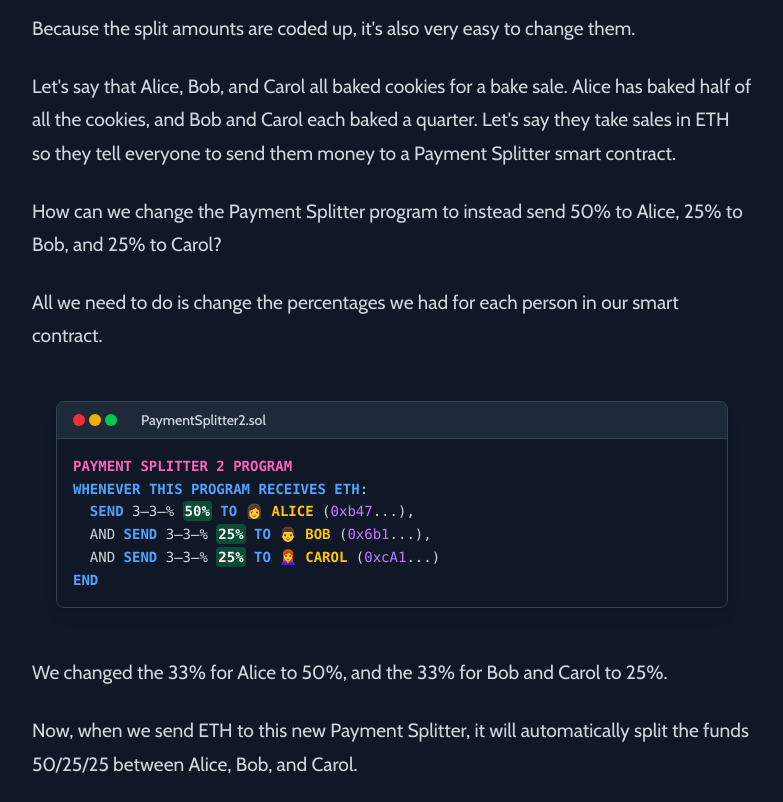
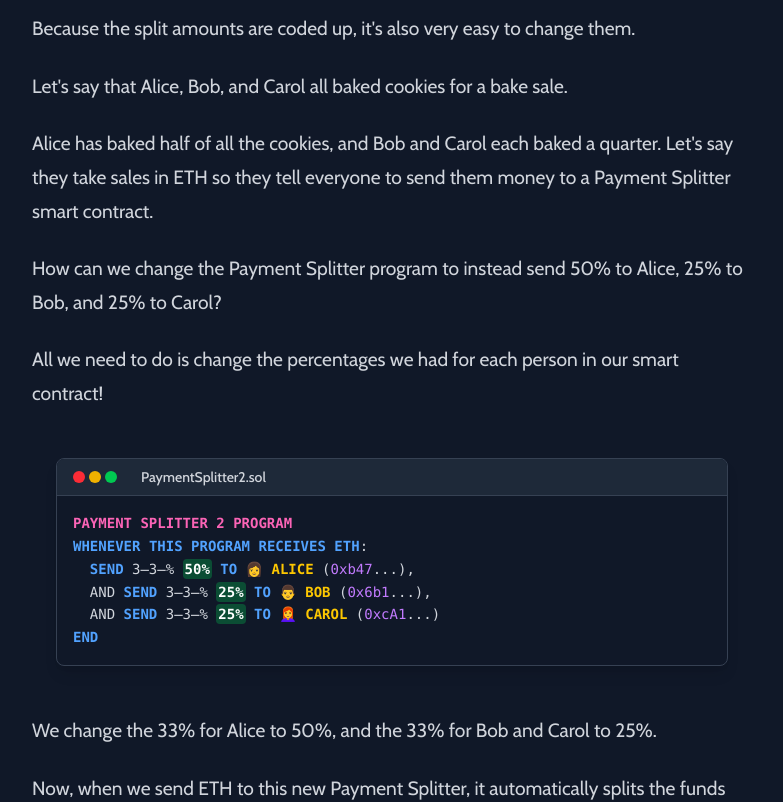
Before and after one commit to sudo-owen/explain-eth, a React (Vite) app: page /apps in a window 1280 px wide. Shown: the part 2980-3782 px from the top of the page, without its empty margins (248-1031 px from the left). Built offline with nearby package versions, Linux system fonts and the light colour scheme.

Commit message:
nit: wording

```diff
--- a/src/pages/AppsPage.tsx
+++ b/src/pages/AppsPage.tsx
@@ -81,7 +81,7 @@ const AppsPage: React.FC = () => {
               <p className="text-gray-300 leading-relaxed mb-8">
                 Let's look at a simplified smart contract{" "}
                 <FootnoteRef id="contract">
-                  This is just a simplified example that doesn't use real code,
+                  This is a simplified example that doesn't use real code,
                   of course. To learn more, check out{" "}
                   <a
                     href="https://docs.soliditylang.org/en/v0.8.30/introduction-to-smart-contracts.html"
@@ -155,7 +155,7 @@ END`}
               </p>
 
               <p className="text-gray-300 leading-relaxed mb-6">
-                Once the program receives ETH, it will automatically do its job and split the
+                Once the program receives ETH, it'll automatically do its job and split the
                 funds three ways between Alice, Bob, and Carol.
               </p>
 
@@ -191,7 +191,11 @@ END`}
 
               <p className="text-gray-300 leading-relaxed mb-6">
                 Let's say that Alice, Bob, and Carol all baked cookies for a
-                bake sale. Alice has baked half of all the cookies, and Bob and
+                bake sale.
+              </p>
+
+              <p className="text-gray-300 leading-relaxed mb-6">
+                Alice has baked half of all the cookies, and Bob and
                 Carol each baked a quarter. Let's say they take sales in ETH so
                 they tell everyone to send them money to a Payment Splitter
                 smart contract.
@@ -204,7 +208,7 @@ END`}
 
               <p className="text-gray-300 leading-relaxed mb-6">
                 All we need to do is change the percentages we had for each
-                person in our smart contract.
+                person in our smart contract!
               </p>
 
               {/* Payment Splitter Code Block with Animation */}
@@ -217,13 +221,13 @@ END`}
               </div>
 
               <p className="text-gray-300 leading-relaxed mb-6">
-                We changed the 33% for Alice to 50%, and the 33% for Bob and Carol
+                We change the 33% for Alice to 50%, and the 33% for Bob and Carol
                 to 25%.
               </p>
 
               <p className="text-gray-300 leading-relaxed mb-6">
-                Now, when we send ETH to this new Payment Splitter, it will
-                automatically split the funds 50/25/25 between Alice, Bob, and
+                Now, when we send ETH to this new Payment Splitter, it
+                automatically splits the funds 50/25/25 between Alice, Bob, and
                 Carol.
               </p>
 
@@ -242,11 +246,11 @@ END`}
             <section className="mb-16">
               <p className="text-gray-300 leading-relaxed mb-6">
                 This is just the tip of the iceberg. There are many other types
-                of smart contracts we could write just to handle payments.
+                of smart contracts we could write to handle even more complex types of payments.
               </p>
 
               <p className="text-gray-300 leading-relaxed mb-6">
-                With smart contracts, we can do:
+                For example, with smart contracts, we could have:
               </p>
 
               {/* Smart Contract Capabilities List */}
@@ -327,7 +331,7 @@ END`}
 
               <p className="text-gray-300 leading-relaxed mb-6">
                 Let's go back to the bake sale example for a second. In an
-                ideal world, we can sell cookies to people for ETH. Many other unrealistic things would also be possible in this world.
+                ideal world, we can sell cookies to people for ETH.
               </p>
 
               <p className="text-gray-300 leading-relaxed mb-6">
```
